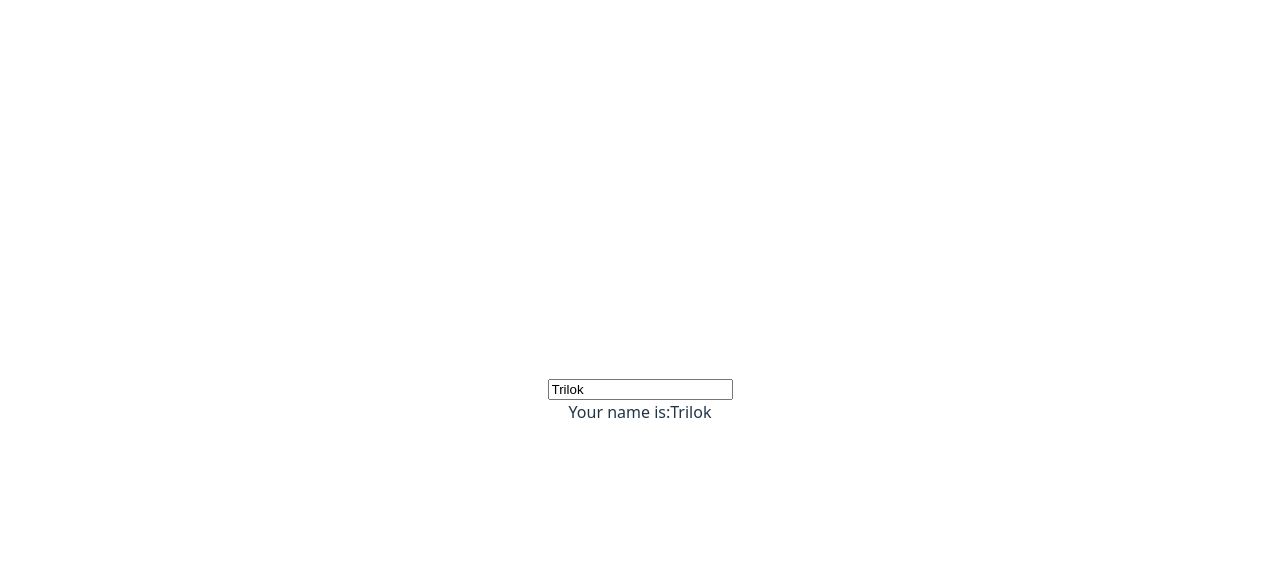
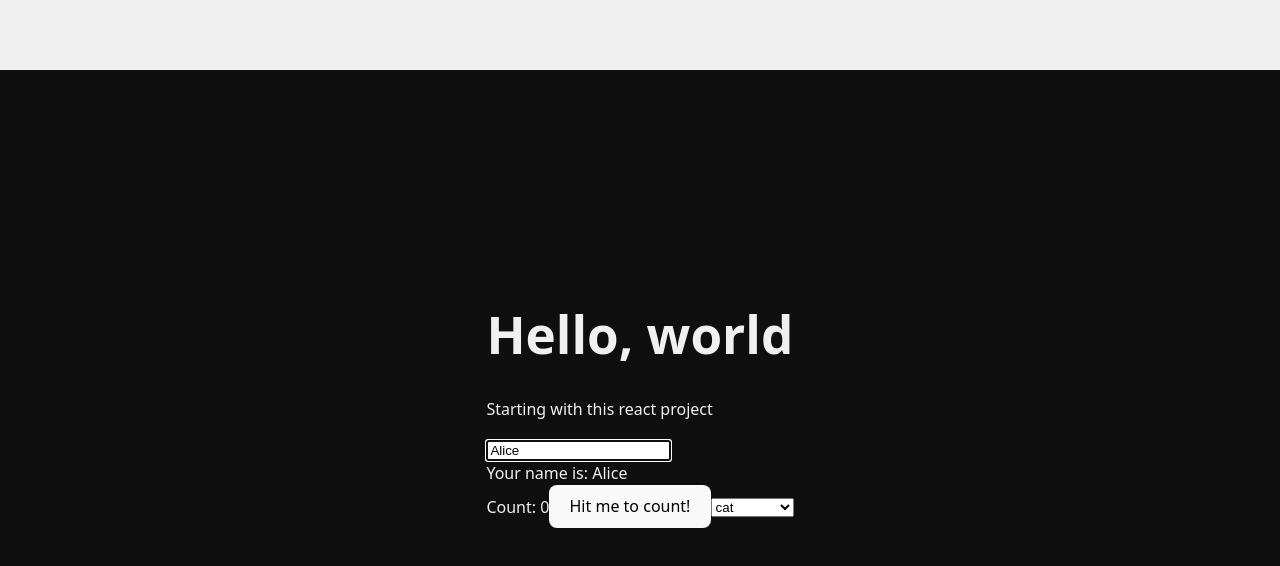
Before and after one commit to trilok-l01c/beyondChat-assignment, a React app in the folder frontend/: page / in a window 1280 px wide. Shown: the top 566 px of the page. Built offline with nearby package versions, Linux system fonts and the light colour scheme; the HTML template or start-up script is replaced by a standard one.

Commit message:
Starting with HEADER

```diff
--- a/frontend/src/App.css
+++ b/frontend/src/App.css
@@ -1,6 +1,16 @@
-#root {
-    max-width: 1280px;
-    margin: 0 auto;
-    padding: 2rem;
-    text-align: center;
+body {
+    background-color: #0f0f0f;
+    color: #f0f0f0;
+    display: flex;
+    justify-content: center;
+    align-items: center;
 }
+
+nav {
+    position: fixed;
+    top: 0;
+    left: 0;
+    width: 100%;
+    height: 70px;
+    background-color: #f0f0f0;
+}
--- a/frontend/src/App.jsx
+++ b/frontend/src/App.jsx
@@ -1,12 +1,57 @@
-import { useState } from "react";
+import { useState, useEffect, useRef, useId } from "react";
 import "./App.css";
 
-function App() {
-    const [name, setName] = useState("Trilok");
+// Lets do some real work
+function Header() {
+    return (
+        <header>
+            <nav></nav>
+            <h1 id="title">Hello, world</h1>
+            <p>Starting with this react project</p>
+        </header>
+    );
+}
+function List() {
+    const [color, setColor] = useState("");
+    useEffect(() => {
+        const bodyStyle = document.querySelector("body").style;
+        bodyStyle.backgroundColor = "#" + color;
+        document.title = "Background color is #" + color;
+    }, [color]);
     return (
         <>
+            <select
+                name="dropdown"
+                id="select"
+                onChange={(e) => {
+                    setColor(e.target.value);
+                }}
+            >
+                <option value="FF0000">dog</option>
+                <option value="00FF00" selected={true}>
+                    cat
+                </option>
+                <option value="0000FF">Mouse</option>
+                <option value="0F0F0F">cockroach</option>
+            </select>
+        </>
+    );
+}
+
+function App() {
+    const [name, setName] = useState("Alice");
+    const [count, setCount] = useState(0);
+    // using useRef
+    const inputRef = useRef(null);
+    useEffect(() => {
+        if (count % 5 === 0) inputRef.current.focus();
+    }, [count]);
+    return (
+        <>
+            <Header />
             <input
                 type="text"
+                ref={inputRef}
                 value={name}
                 onChange={(e) => {
                     const newName = e.target.value;
@@ -14,9 +59,19 @@ function App() {
                 }}
             />
             <div width={100} height={100}>
-                Your name is:
-                {name}
+                Your name is: {name}
             </div>
+            <span width={50} height={100}>
+                Count: {count}
+            </span>
+            <button
+                onClick={() => {
+                    setCount((c) => c + 1);
+                }}
+            >
+                Hit me to count!
+            </button>
+            <List />
         </>
     );
 }
```
Also changed, not shown: 1 other file (tests, documents, lock files or other folders).
